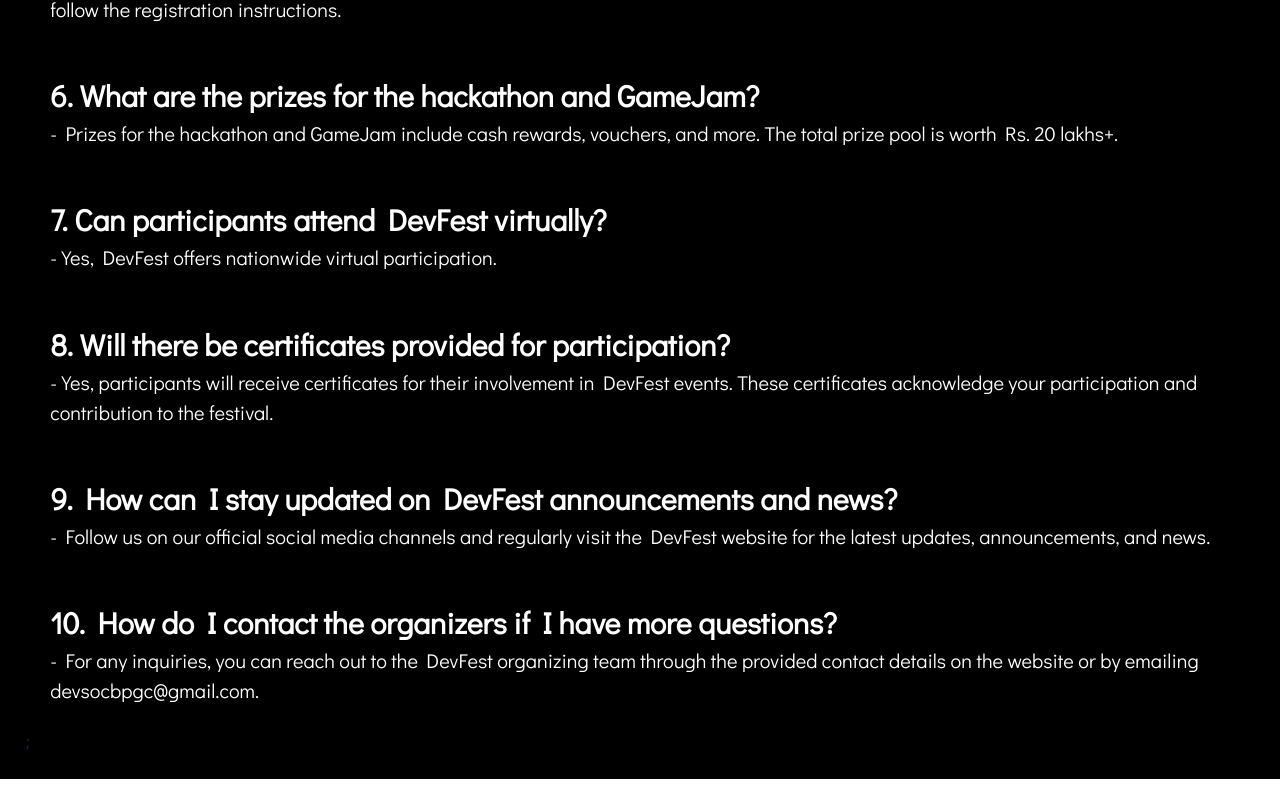
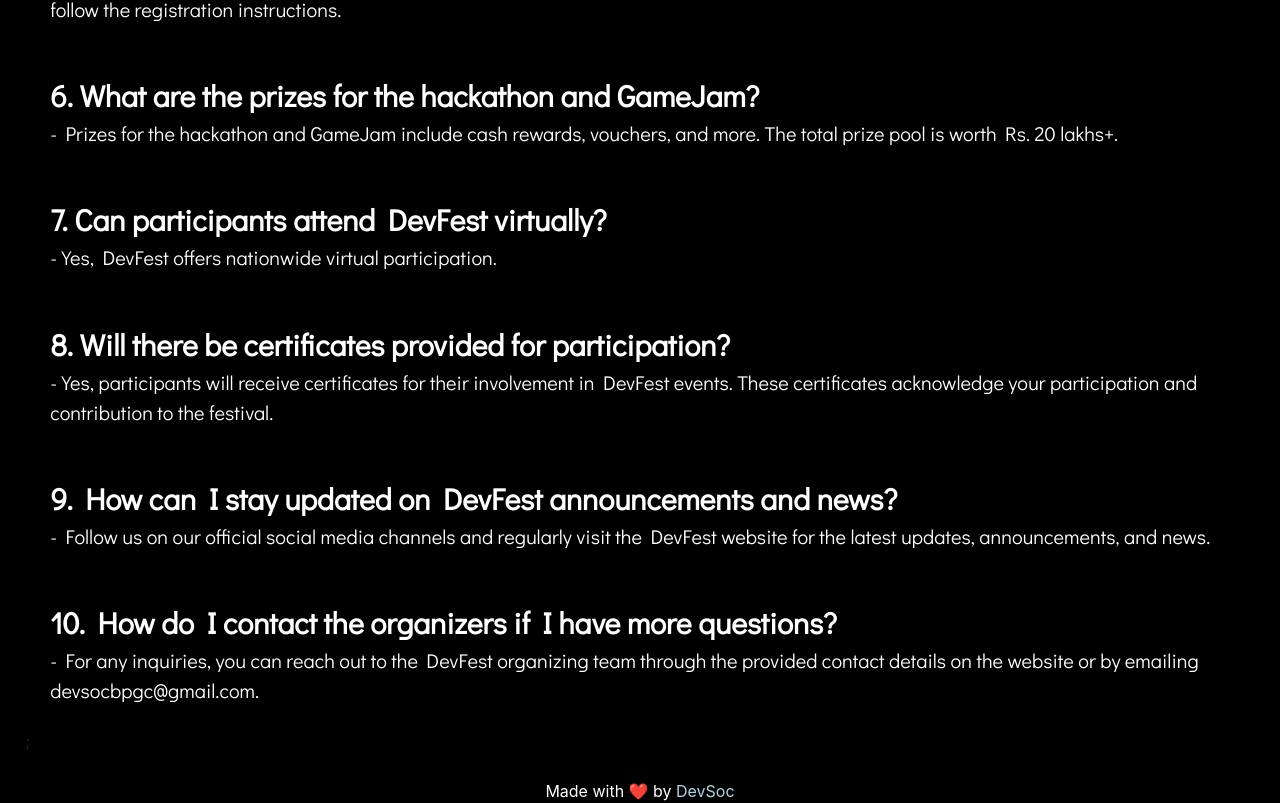
Before and after one commit to Devsoc-BPGC/devfest3-website, a React (Create React App) app: page / in a window 1280 px wide. Shown: the part 10495-11298 px from the top of the page. Before the commit the page ends 11274 px from the top, so only its background shows below. Built offline with nearby package versions, Linux system fonts and the light colour scheme; a web font is replaced by a local one.

Commit message:
Added footer

```diff
--- a/src/App.js
+++ b/src/App.js
@@ -107,6 +107,12 @@
         <Flex direction={"column"} ref={faqRef}>
           <FAQs />
         </Flex>
+        <footer style={{ color: "white", fontSize: "1rem", backgroundColor: "black", textAlign: "center" }}>
+          Made with ❤️ by{" "}
+          <a href="https://devsoc.club" style={{ color: "#ADD8E6" }}>
+            DevSoc
+          </a>
+        </footer>
       </Flex>
     </ChakraProvider>
   );
```
